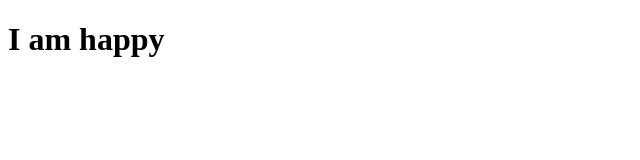
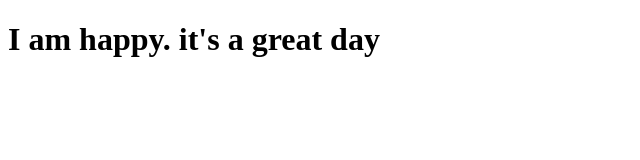
Before and after one commit to Pushkal26/coursera-test, a plain HTML site: page site/index.html in a window 1280 px wide. Shown: the whole page, without its empty margins (0-640 px from the left). Drawn offline with Linux system fonts and the light colour scheme.

Commit message:
small changes to ourr page content

```diff
--- a/site/index.html
+++ b/site/index.html
@@ -4,6 +4,6 @@
 	<title>Hello Pushkal welcome here</title>
 </head>
 <body>
-<h1> I am happy </h1>
+<h1> I am happy. it's a great day  </h1>
 </body>
 </html>
```
